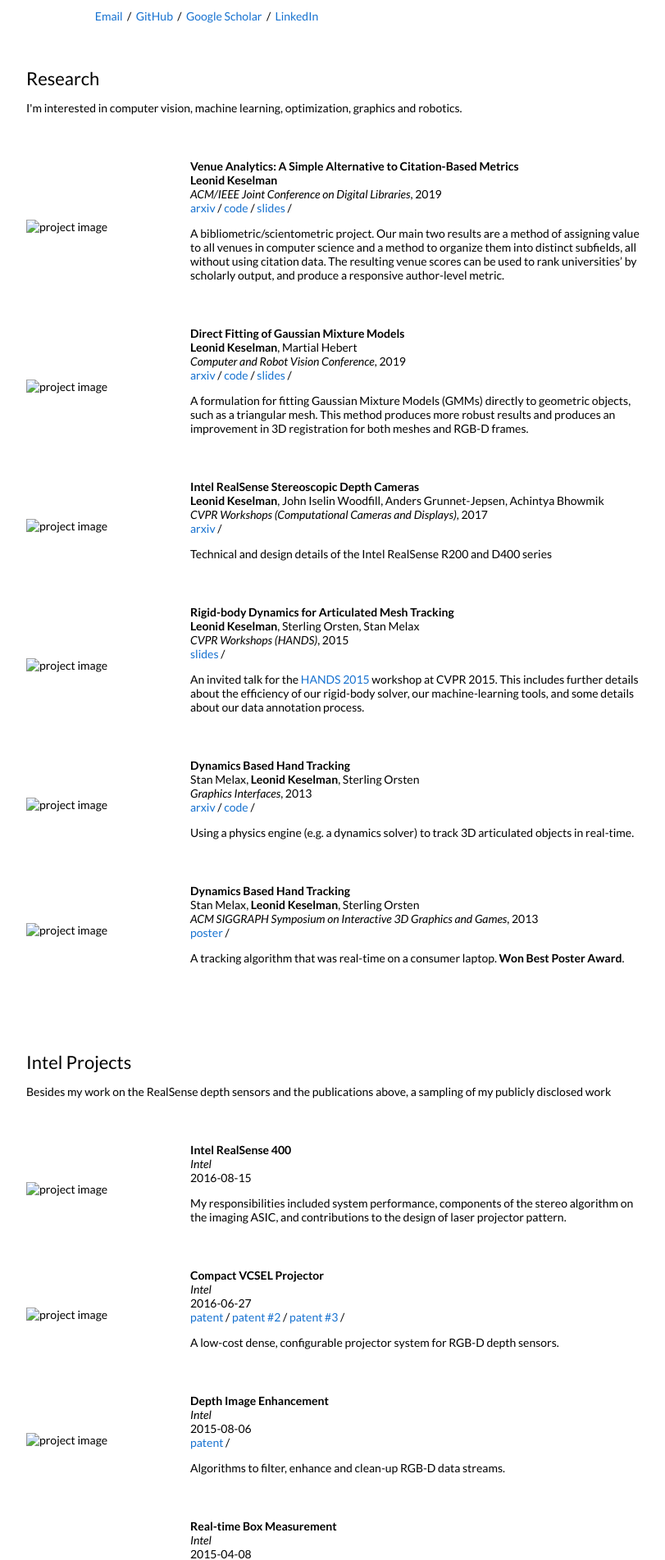
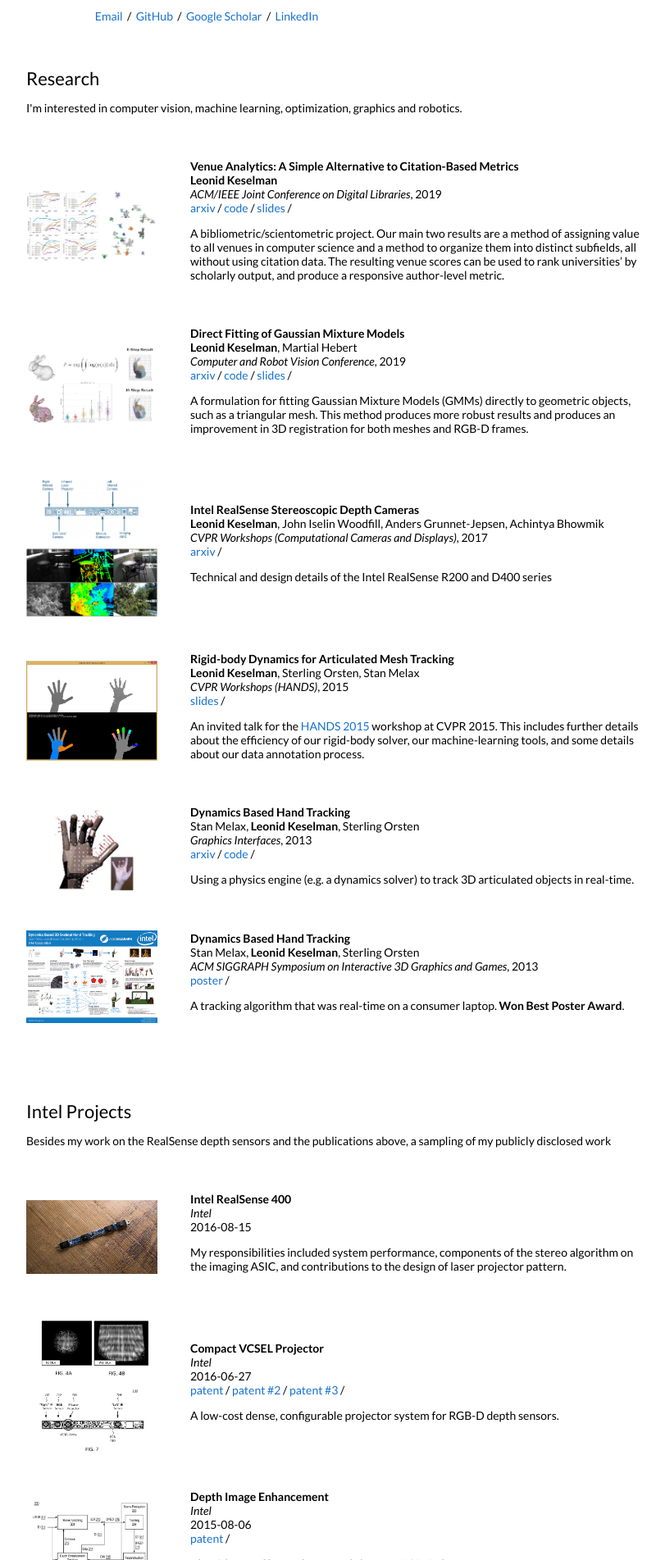
Before and after one commit to nerminsamet/nerminsamet.github.io, a Jekyll site: the page built from _posts/2019-06-02-venue.markdown, in a window 1280 px wide. Shown: the part 347-2250 px from the top of the page at 82% size, without its empty margins (228-1039 px from the left). Built offline with Jekyll 4.4.1, drawn with Linux system fonts in a browser that asks for light colours.

Commit message:
Changes for release

```diff
--- a/_layouts/default.html
+++ b/_layouts/default.html
@@ -65,7 +65,7 @@
           {% if cat == 'research' %}
           <tr>
             <td style="padding:2.5%;width:25%;vertical-align:middle;min-width:120px">
-              <img src="/tn{{post.image}}" alt="project image" style="width:auto; height:auto; max-width:100%;" />
+              <img src="{{post.image}}" alt="project image" style="width:auto; height:auto; max-width:100%;" />
             </td>
             <td style="padding:2.5%;width:75%;vertical-align:middle">
               <h3>{{post.title}}</h3>
@@ -117,7 +117,7 @@
           {% if cat == 'Intel' %}
           <tr>
             <td style="padding:2.5%;width:25%;vertical-align:middle;min-width:120px">
-              <img src="/tn{{post.image}}" alt="project image" style="width:auto; height:auto; max-width:100%;" />
+              <img src="{{post.image}}" alt="project image" style="width:auto; height:auto; max-width:100%;" />
             </td>
             <td style="padding:2.5%;width:75%;vertical-align:middle">
               <h3>{{post.title}}</h3>
@@ -184,7 +184,7 @@
           {% if cat != 'research' and cat != 'Intel' %}
           <tr>
             <td style="padding:2.5%;width:25%;vertical-align:middle;min-width:120px">
-              <img src="/tn{{post.image}}" alt="project image" style="width:auto; height:auto; max-width:100%;" />
+              <img src="{{post.image}}" alt="project image" style="width:auto; height:auto; max-width:100%;" />
             </td>
             <td style="padding:2.5%;width:75%;vertical-align:middle">
               <h3>{{post.title}}</h3>
```
Also changed, not shown: Gemfile (added, +7 -0 lines), Gemfile.lock (added), 1 other file.
